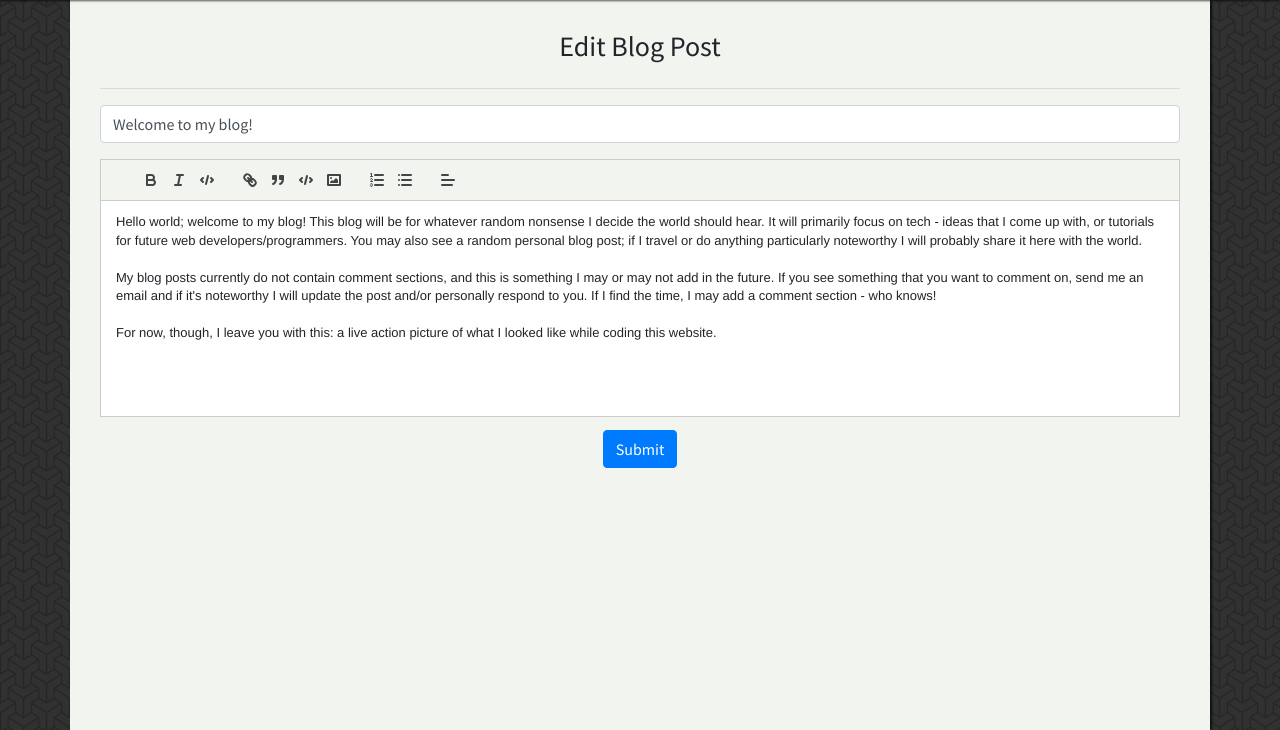
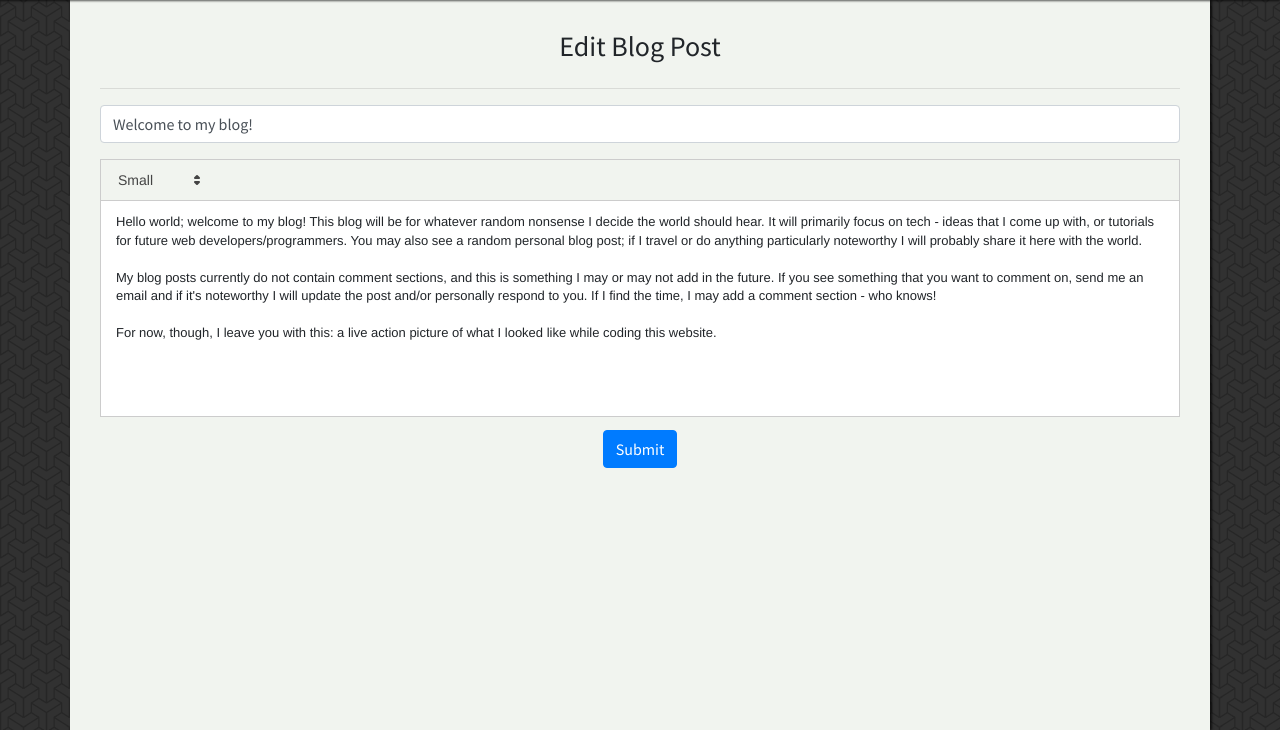
Before and after one commit to MutatedGamer/lukebord-resume, a Django app: page /edit/blog/11/ in a window 1280 px wide. Shown: the part 70-800 px from the top of the page. Run offline with Django 3.2, Linux system fonts and the light colour scheme; a user stored in the database is signed in; data comes from the database, SQL or seed files in the repository; some libraries are stand-ins or nearby versions; some web fonts are replaced.

Commit message:
add Quill options in editor

```diff
--- a/main/templates/main/add_blog.html
+++ b/main/templates/main/add_blog.html
@@ -46,7 +46,8 @@
 	var quill = new Quill('#editor', {
 		modules: {
 			toolbar: [
-				['bold', 'italic'],
+				{ size: ['small', 'normal', 'large', 'huge']},
+				['bold', 'italic', 'code'],
 				['link', 'blockquote', 'code-block', 'image'],
 				[{ list: 'ordered' }, { list: 'bullet' }],
 				[{ 'align': [] }]
--- a/main/templates/main/edit_blog.html
+++ b/main/templates/main/edit_blog.html
@@ -46,7 +46,8 @@
 	var quill = new Quill('#editor', {
 		modules: {
 			toolbar: [
-				['size', 'bold', 'italic', 'code'],
+				{ size: ['small', 'normal', 'large', 'huge']},
+				['bold', 'italic', 'code'],
 				['link', 'blockquote', 'code-block', 'image'],
 				[{ list: 'ordered' }, { list: 'bullet' }],
 				[{ 'align': [] }]
```
